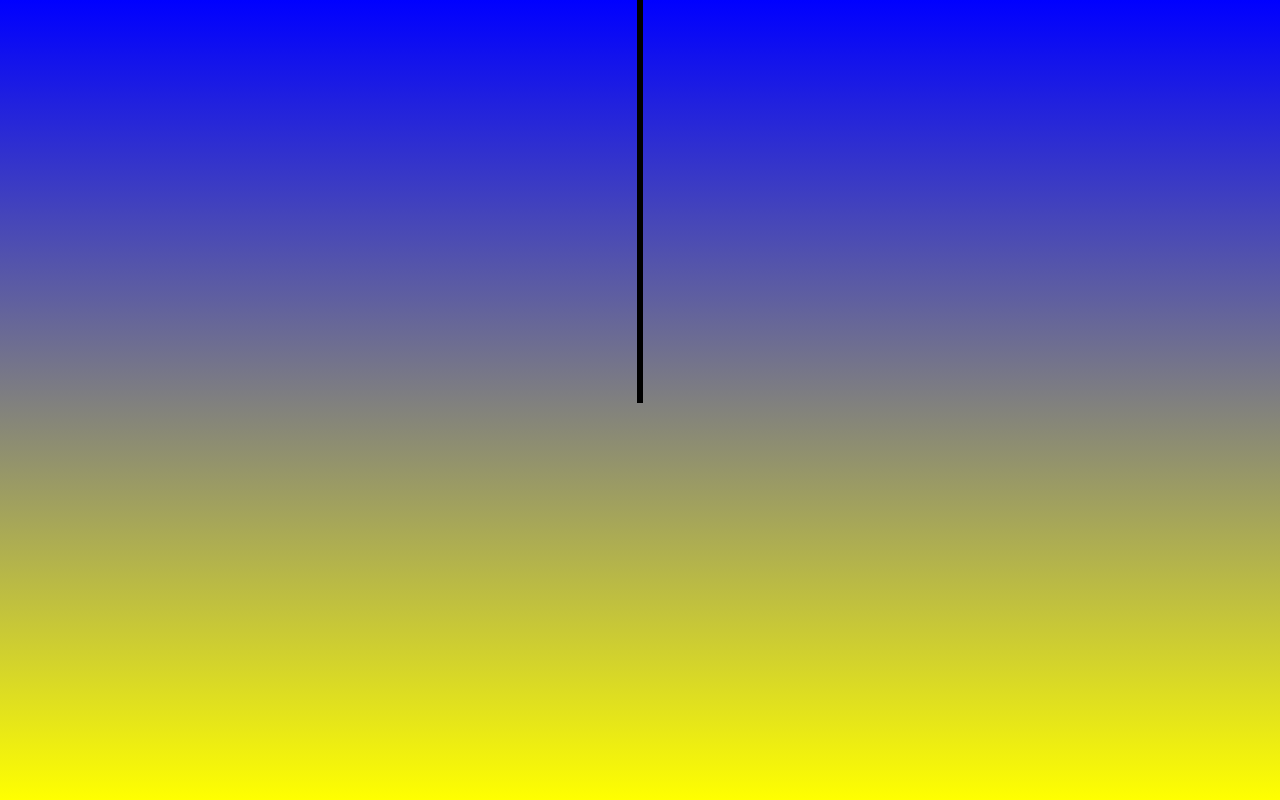
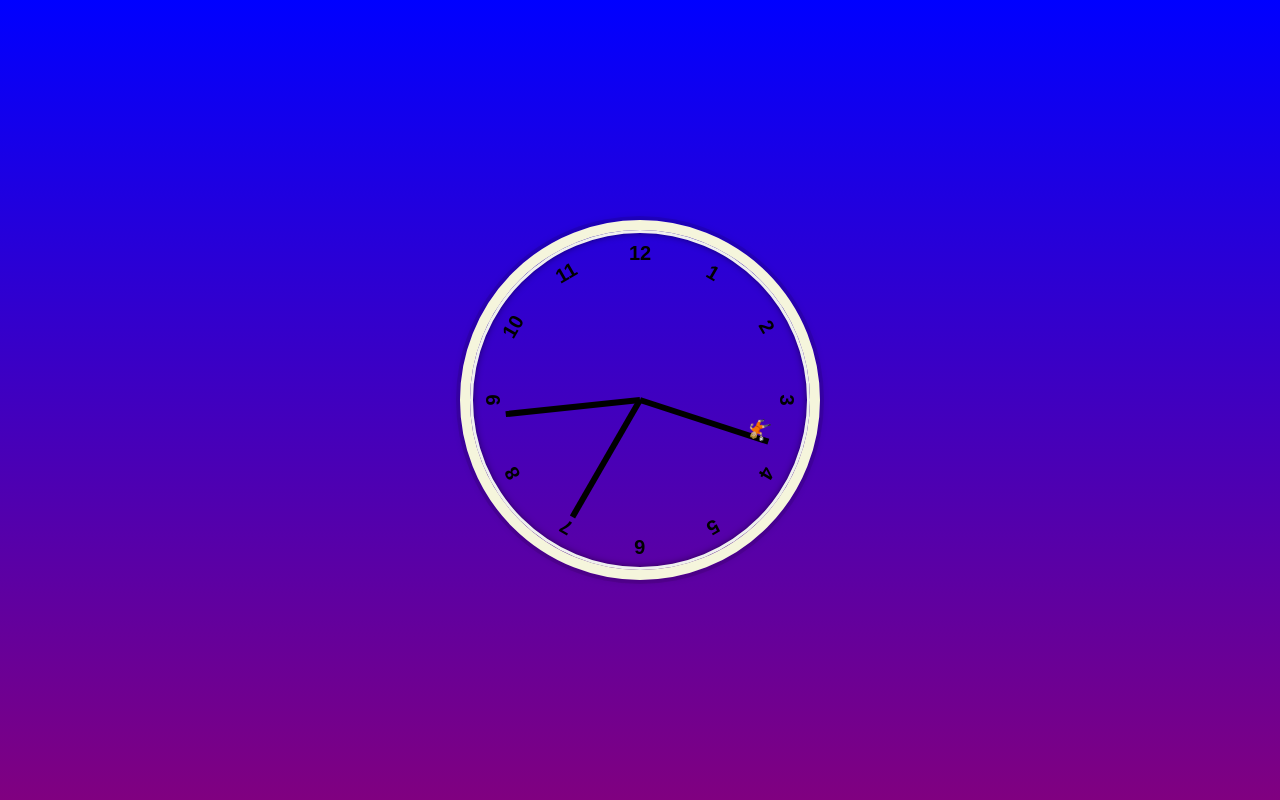
Before and after one commit to Anastasia-Chuvakova/simpleClock, a plain HTML site: page index.html in a window 1280 px wide. Drawn offline with Linux system fonts and the light colour scheme.

Commit message:
added new date function, function to dynamically display clock numbers

```diff
--- a/index.html
+++ b/index.html
@@ -11,14 +11,18 @@
 <body>
     <div class="clock">
         <div class="clock-face">
+            <div class="clock-hours">
+
+        </div>
             <div class="hand hour-hand"></div>
             <div class="hand min-hand"></div>
-            <div class="hand second-hand"></div>
+            <div class="hand second-hand">🤾🏼</div>
+
         </div>
     </div>
     <style>
         html{
-            background-image: linear-gradient(blue, yellow);
+            background-image: linear-gradient(blue, purple);
             background-size: cover;
             font-family: Arial, Helvetica, sans-serif;
             font-size: 10px;
@@ -32,18 +36,97 @@
       min-height: 100vh;
       align-items: center;
     }
+    .clock{
+        width: 30rem;
+        height: 30rem;
+        border: 10px solid beige;
+        border-radius: 50%;
+        box-shadow:
+        0 0 0 4px rgba(0,0,0,0.1),
+        inset 0 0 0 3px #EFEFEF,
+        inset 0 0 10px black,
+        0 0 10px rgba(0,0,0,0.2);
+        position: relative;
+        margin: 0 auto;
+        padding: 2rem;
+    }
+        .clock-face{
+            position: relative;
+            height: 100%;
+            width: 100%;
+            transform: translateY(-3px);
+
+        }
 
     .hand{
-        width: 50%;
+        width: 45%;
         height: 6px;
         background-color: black;
         position: absolute;
         top:50%;
+        left: 5%;
         transform-origin:100%;
         transform: rotate(90deg);
         transition: all 0.5sec;
         transition-timing-function: ease-in-out;
     }
+    .clock-hours {
+  position: absolute;
+  top: 42%;
+  left: 50%;
+  transform: translate(-50%, -50%);
+  display: flex;
+  justify-content: center;
+  align-items: center;
+  width: 100%;
+  height: 100%;
+  z-index: 10;
+}
+.clock-hours p {
+  position: absolute;
+  transform-origin: bottom center;
+  font-size: 2rem;
+  font-weight: bold;
+  margin: 0;
+  padding: 15px;
+}
+
     </style>
+    <script>
+
+
+
+function setDate(){
+const now = new Date();
+
+const seconds = now.getSeconds();
+const secondsDegrees = ((seconds/60) * 360) +90;
+const secondHand = document.querySelector('.second-hand');
+secondHand.style.transform =`rotate(${secondsDegrees}deg)`
+
+const mins = now.getMinutes();
+const minsDegrees = ((mins/60)*360)+90
+const minsHand = document.querySelector('.min-hand');
+minsHand.style.transform =`rotate(${minsDegrees}deg)`;
+
+const hours = now.getHours();
+const hoursDegrees = ((hours/12)*360)+90
+const hoursHand = document.querySelector('.hour-hand');
+hoursHand.style.transform =`rotate(${hoursDegrees}deg)`;
+}
+
+setInterval(setDate,1000)
+
+//generating hour numbers and position
+const clockHours = document.querySelector('.clock-hours');
+let hourPosition = 30;
+for(let i =1; i<=12; i++){
+    const hourNumber = document.createElement('p');
+  hourNumber.innerText = i;
+  hourNumber.style.transform = `rotate(${hourPosition}deg) translate(0, -120px)`;
+  clockHours.appendChild(hourNumber);
+  hourPosition += 30;
+}
+    </script>
 </body>
 </html>
```
